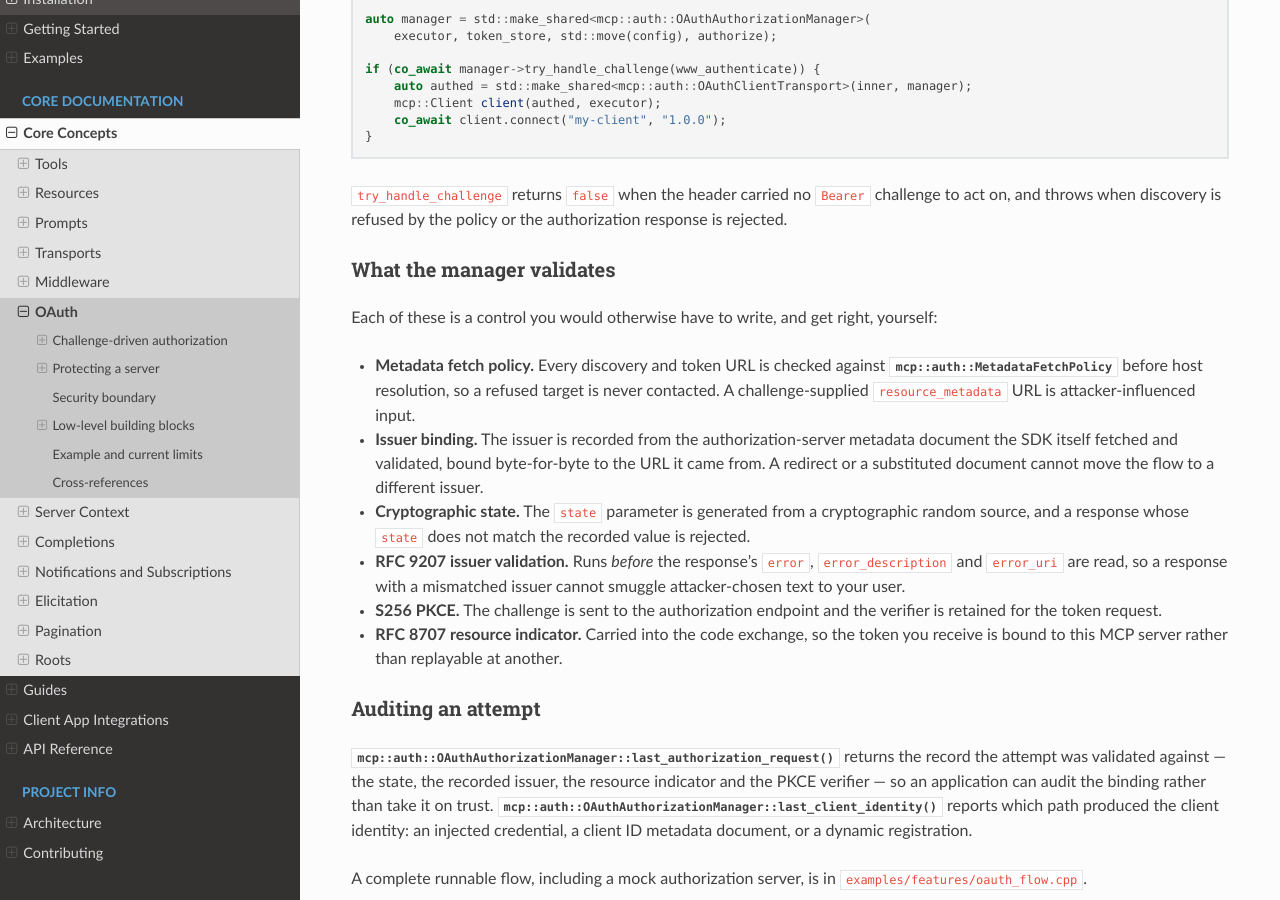
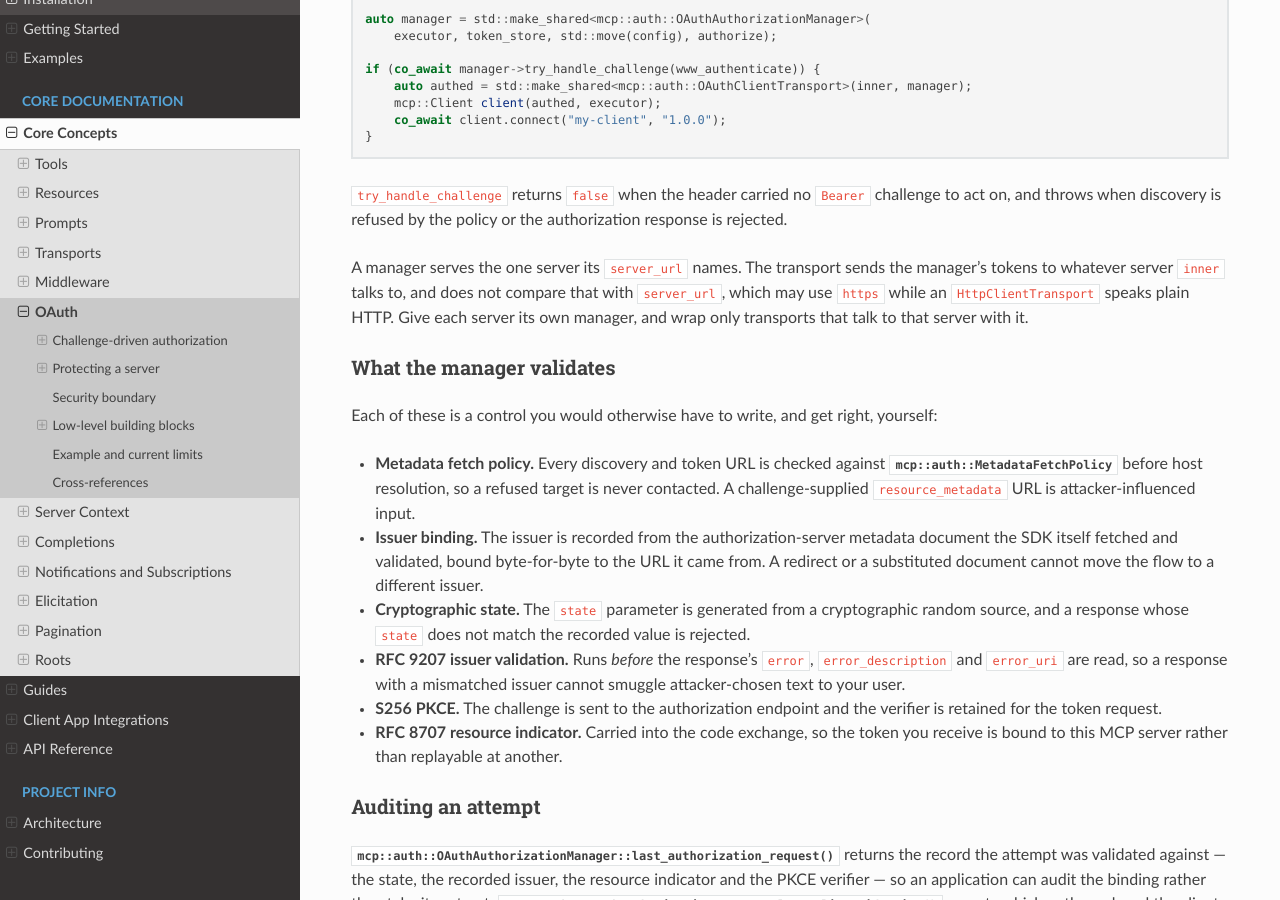
Before and after one commit to yurirocha15/mcp-cpp-sdk, a Sphinx documentation site: the page built from docs/concepts/oauth.rst, in a window 1280 px wide and 900 px high, scrolled down 1016 px. Built offline with Sphinx 7.4.7 and the Read the Docs theme 3.1.0, drawn with Linux system fonts in a browser that asks for light colours.

Commit message:
docs: say that an authenticator serves one server
OAuthClientTransport sends the authenticator's tokens to whatever
server its inner transport talks to. The constructor documentation and
the OAuth guide now say to give each server its own manager.

```diff
--- a/docs/concepts/oauth.rst
+++ b/docs/concepts/oauth.rst
@@ -65,6 +65,12 @@ Hand that header to the manager and it runs the whole exchange:
 ``try_handle_challenge`` returns ``false`` when the header carried no ``Bearer``
 challenge to act on, and throws when discovery is refused by the policy or the
 authorization response is rejected.
+
+A manager serves the one server its ``server_url`` names. The transport sends
+the manager's tokens to whatever server ``inner`` talks to, and does not compare
+that with ``server_url``, which may use ``https`` while an ``HttpClientTransport``
+speaks plain HTTP. Give each server its own manager, and wrap only transports
+that talk to that server with it.
 
 .. _oauth-what-the-manager-validates:
 
```
Also changed, not shown: 1 other file.
